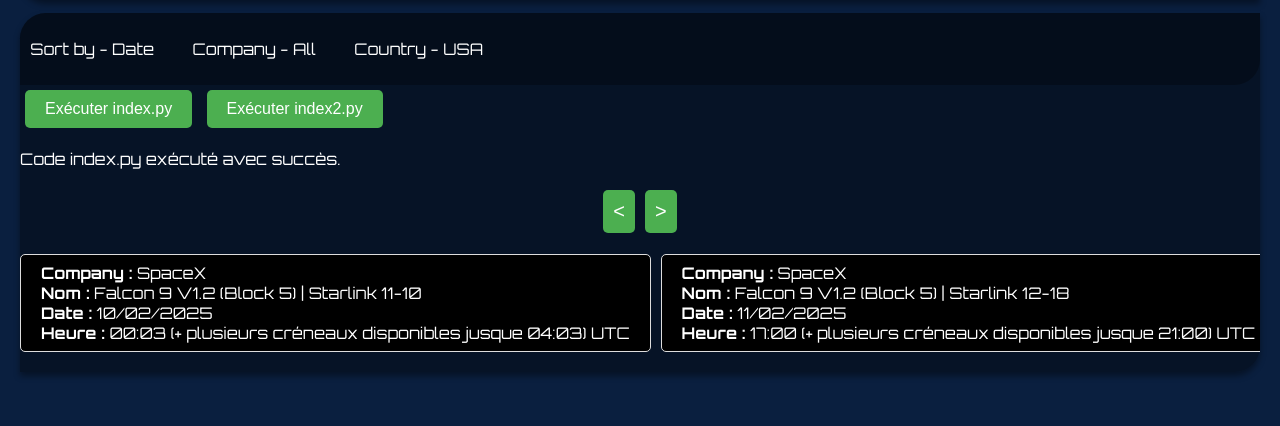
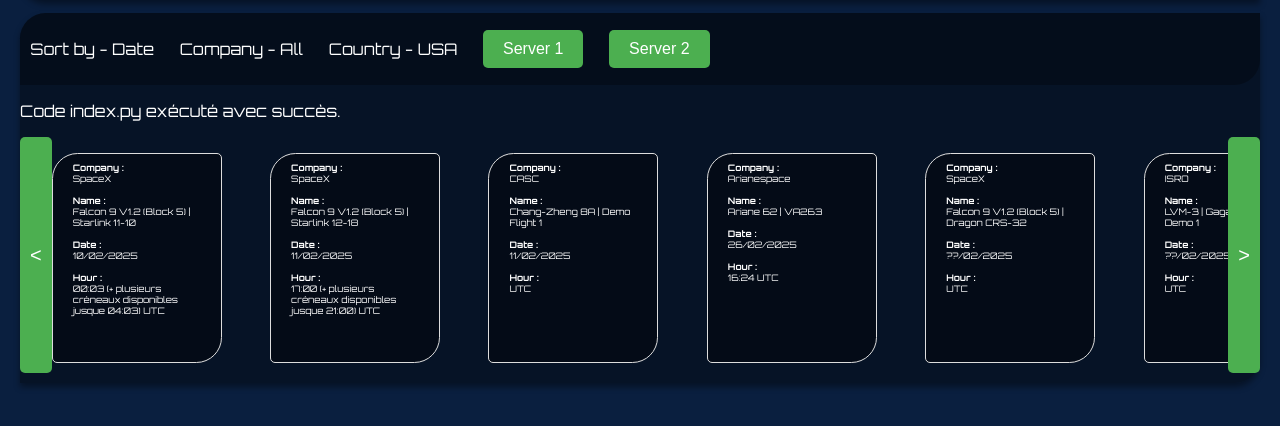
Before and after one commit to Julien-VIGNAU-ESPINE/OrbitWatch, a Flask app: page / in a window 1280 px wide. Shown: the part 95-521 px from the top of the page. Run offline with Flask 3, Linux system fonts and the light colour scheme.

Commit message:
:feat: adding launch cards

```diff
--- a/templates/index.html
+++ b/templates/index.html
@@ -7,7 +7,6 @@
     <link href="https://fonts.googleapis.com/css2?family=Orbitron:wght@400;500;700&display=swap" rel="stylesheet">
     <title>Orbitwatch</title>
     <style>
-        /* Style pour les boutons et le résultat */
         body {
             font-family: 'Orbitron', sans-serif;
             margin: 0;
@@ -38,7 +37,17 @@
             box-shadow: 0 4px 6px rgba(0, 0, 0, 0.4);
         }
 
-        button {
+        .main_body_header {
+            background-color: rgba(0, 0, 0, 0.3);
+            display: flex;
+            align-items: center;
+            padding: 0.8vw;
+            gap: 2vw;
+            border-top-left-radius: 2vw;
+            border-bottom-right-radius: 2vw;
+        }
+
+        .main_body_header button {
             padding: 10px 20px;
             font-size: 16px;
             cursor: pointer;
@@ -46,14 +55,44 @@
             color: white;
             border: none;
             border-radius: 5px;
-            margin: 5px;
         }
 
-        button:hover {
+        .main_body_header button:hover {
             background-color: #45a049;
         }
 
-        /* Style pour les boutons de défilement */
+        ul {
+            list-style-type: none;
+            padding: 0;
+            display: flex;
+            white-space: nowrap;
+            width: 100%;
+            margin-bottom: 20px;
+            overflow: hidden;
+            scroll-behavior: smooth;
+            gap: 3vw;
+        }
+
+        li {
+            padding: 8px 20px;
+            margin-right: 10px;
+            background-color: rgba(0, 0, 0, 0.4);
+            border: 1px solid #ddd;
+            border-radius: 5px;
+            height: 15vw;
+            width: 10vw; /* Largeur définie */
+            text-wrap: wrap;
+            font-size: 0.7vw;
+            flex-shrink: 0; /* Empêche la boîte de se réduire */
+            border-top-left-radius: 2vw;
+            border-bottom-right-radius: 2vw;
+        }
+
+
+        li:hover {
+            background-color: #222;
+        }
+
         .scroll-buttons {
             display: flex;
             justify-content: center;
@@ -74,54 +113,9 @@
             background-color: #45a049;
         }
 
-        /* Style pour les listes horizontales */
-        ul {
-            list-style-type: none;
-            /* Pour enlever les puces */
-            padding: 0;
+        .launch_list {
             display: flex;
-            /* Disposition horizontale */
-            white-space: nowrap;
-            /* Évite le retour à la ligne des éléments */
-            width: 100%;
-            /* Assure que la liste occupe toute la largeur */
-            margin-bottom: 20px;
-            overflow: hidden;
-            /* Cache les éléments qui dépassent */
-            scroll-behavior: smooth;
-            /* Défilement fluide */
         }
-
-        li {
-            padding: 8px 20px;
-            margin-right: 10px;
-            background-color: #000;
-            border: 1px solid #ddd;
-            border-radius: 5px;
-        }
-
-        li:hover {
-            background-color: #222;
-        }
-
-        pre {
-            background-color: #f9f9f9;
-            padding: 10px;
-            border: 1px solid #ddd;
-            border-radius: 5px;
-            max-width: 100%;
-            word-wrap: break-word;
-            overflow-wrap: break-word;
-        }
-
-        .main_body_header {
-            background-color: rgba(0, 0, 0, 0.3);
-            display: flex;
-            padding: 0.8vw;
-            gap: 3vw;
-            border-top-left-radius: 2vw;
-            border-bottom-right-radius: 2vw;
-1        }
     </style>
 </head>
 
@@ -134,91 +128,59 @@
             <p>Sort by - Date</p>
             <p>Company - All</p>
             <p>Country - USA</p>
+            <button id="executerBtn1">Server 1</button>
+            <button id="executerBtn2">Server 2</button>
         </div>
-        <button id="executerBtn1">Exécuter index.py</button>
-        <button id="executerBtn2">Exécuter index2.py</button>
-        <p id="result1"></p>
-
-        <!-- Boutons de défilement -->
+        <p id="result"></p>
+        <div class="launch_list">
         <div class="scroll-buttons">
             <button id="prevBtn" onclick="scrollList(-1)">&#60;</button>
-            <button id="nextBtn" onclick="scrollList(1)">&#62;</button>
         </div>
+        <ul id="jsonResult"></ul>
+        <div class="scroll-buttons">
+            <button id="nextBtn" onclick="scrollList(+1)">&#62;</button>
+        </div>
+        </div>
+    </div>
+    <script>
+        let currentList = 'jsonResult';
 
-        <ul id="jsonResult1"></ul> <!-- Résultats sous forme de liste horizontale -->
-
-        <p id="result2"></p>
-        <ul id="jsonResult2"></ul> <!-- Résultats sous forme de liste horizontale -->
-    </div>
-
-    <script>
-        let currentList = 'jsonResult1'; // Initialement la première liste
-
-        // Fonction pour faire défiler la liste horizontalement
         function scrollList(direction) {
             const jsonResult = document.getElementById(currentList);
-            const scrollAmount = 300; // Défile de 300px à chaque clic
+            const scrollAmount = 300;
             jsonResult.scrollLeft += direction * scrollAmount;
         }
 
-        // Bouton pour exécuter index.py
-        document.getElementById('executerBtn1').addEventListener('click', function () {
-            // Masquer les résultats du deuxième bouton
-            document.getElementById('result2').innerText = "";
-            document.getElementById('jsonResult2').innerHTML = ""; // Réinitialiser le contenu
-
-            fetch('/executer_code_1', {
-                method: 'POST'
-            })
+        function executeServer(server) {
+            let endpoint = server === 1 ? "/executer_code_1" : "/executer_code_2";
+            fetch(endpoint, { method: 'POST' })
                 .then(response => response.json())
                 .then(data => {
-                    // Affichage du message de succès pour index.py
-                    document.getElementById('result1').innerText = data.message;
-
-                    // Affichage du contenu du fichier launch_data1.json sous forme de liste horizontale
-                    const jsonResult1 = document.getElementById('jsonResult1');
-                    jsonResult1.innerHTML = ''; // Clear previous data
+                    document.getElementById('result').innerText = data.message;
+                    const jsonResult = document.getElementById('jsonResult');
+                    jsonResult.innerHTML = '';
                     data.launch_data.forEach(item => {
                         const li = document.createElement('li');
-                        li.innerHTML = `<strong>Company :</strong> ${item.company} <br> <strong>Nom :</strong> ${item.name} <br> <strong>Date :</strong> ${item.date} <br> <strong>Heure :</strong> ${item.hour}`;
-                        jsonResult1.appendChild(li);
+                        li.innerHTML = `<strong>Company :</strong><br> ${item.company} <br><br>
+                                        <strong>Name :</strong><br> ${item.name} <br><br>
+                                        <strong>Date :</strong><br> ${item.date} <br><br>
+                                        <strong>Hour :</strong><br> ${item.hour || 'N/A'}`;
+                        jsonResult.appendChild(li);
                     });
+                });
+        }
 
-                    // On met à jour la liste active
-                    currentList = 'jsonResult1';
-                });
+        document.getElementById('executerBtn1').addEventListener('click', function () {
+            executeServer(1);
         });
 
-        // Bouton pour exécuter index2.py
         document.getElementById('executerBtn2').addEventListener('click', function () {
-            // Masquer les résultats du premier bouton
-            document.getElementById('result1').innerText = "";
-            document.getElementById('jsonResult1').innerHTML = ""; // Réinitialiser le contenu
+            executeServer(2);
+        });
 
-            fetch('/executer_code_2', {
-                method: 'POST'
-            })
-                .then(response => response.json())
-                .then(data => {
-                    // Affichage du message de succès pour index2.py
-                    document.getElementById('result2').innerText = data.message;
-
-                    // Affichage du contenu du fichier launch_data2.json sous forme de liste horizontale
-                    const jsonResult2 = document.getElementById('jsonResult2');
-                    jsonResult2.innerHTML = ''; // Clear previous data
-                    data.launch_data.forEach(item => {
-                        const li = document.createElement('li');
-                        li.innerHTML = `<strong>Company :</strong> ${item.company} <br> <strong>Name :</strong> ${item.name} <br> <strong>Date :</strong> ${item.date} <br> <strong>Hour :</strong> ${item.hour || 'N/A'}`;
-                        jsonResult2.appendChild(li);
-                    });
-
-                    // On met à jour la liste active
-                    currentList = 'jsonResult2';
-                });
-        });
         window.onload = function () {
-                document.getElementById('executerBtn1').click();
-            }
+            document.getElementById('executerBtn1').click();
+        }
     </script>
 </body>
 
```
